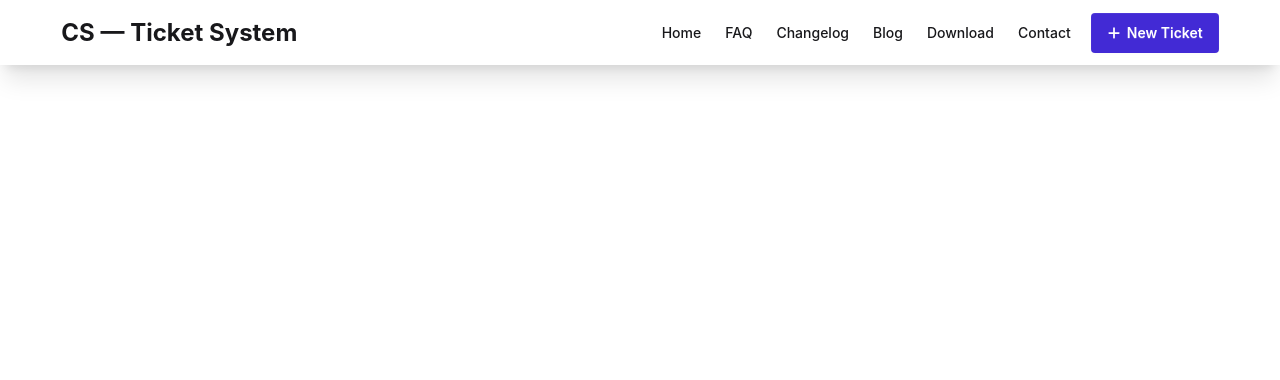
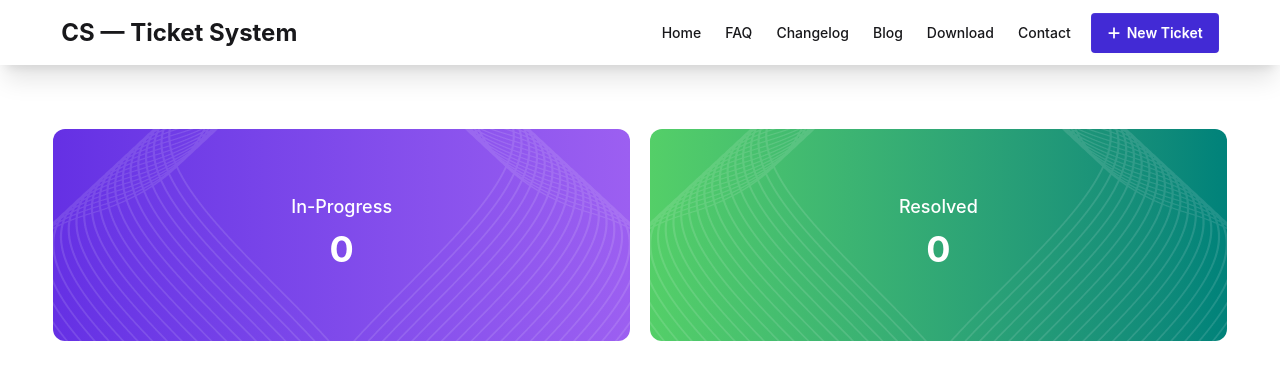
Before and after one commit to mramitkb/Customer-Support-Zone-A7, a React (Vite) app: page / in a window 1280 px wide. Shown: the top 380 px of the page. Built offline with nearby package versions, Linux system fonts and the light colour scheme.

Commit message:
Banner Section done

```diff
--- a/src/App.jsx
+++ b/src/App.jsx
@@ -1,5 +1,6 @@
 import { ToastContainer } from "react-toastify"
 import Navbar from "./components/Navbar/Navbar"
+import Banner from "./components/Navbar/Banner/Banner"
 
 
 function App() {
@@ -7,6 +8,7 @@ function App() {
     <>
       <div>
             <Navbar></Navbar>
+            <Banner></Banner>
       </div>
 
 
--- /dev/null
+++ b/src/components/Navbar/Banner/Banner.jsx
@@ -0,0 +1,23 @@
+import React from 'react';
+import vector1 from "../../../assets/vector1.png"
+
+const Banner = () => {
+    return (
+        <div className='flex flex-col md:flex-row items-center justify-between gap-5 w-11/12 mx-auto my-16'>
+            <div className='relative flex-1 w-full text-center space-y-2 py-16 text-white rounded-xl bg-linear-to-r from-[#6530E4] to-[#9C5FF1]'>
+                <img className='absolute top-0 left-0' src={vector1} alt="" />
+                <p className='font-medium text-lg'>In-Progress</p>
+                <p className='font-bold text-4xl'>0</p>
+                <img className='absolute top-0 right-0 transform scale-x-[-1]' src={vector1} alt="" />
+            </div>
+            <div className='relative flex-1 w-full text-center space-y-2 py-16 text-white rounded-xl bg-linear-to-r from-[#54CF68] to-[#00827A]'>
+                <img className='absolute top-0 left-0' src={vector1} alt="" />
+                <p className='font-medium text-lg'>Resolved</p>
+                <p className='font-bold text-4xl'>0</p>
+                <img className='absolute top-0 right-0 transform scale-x-[-1]' src={vector1} alt="" />
+            </div>
+        </div>
+    );
+};
+
+export default Banner;
--- a/src/components/Navbar/Navbar.jsx
+++ b/src/components/Navbar/Navbar.jsx
@@ -48,7 +48,7 @@ const Navbar = () => {
               </li>
             </ul>
           </div>
-          <a className="font-bold text-2xl">CS — Ticket System</a>
+          <a className="font-bold text-2xl text-center md:text-start w-full">CS — Ticket System</a>
         </div>
         <div className="navbar-end hidden lg:flex flex-1">
           <ul className="menu menu-horizontal font-medium">
@@ -71,11 +71,11 @@ const Navbar = () => {
               <a href="contact">Contact</a>
             </li>
           </ul>
-          <a className="btn bg-[#422AD5] text-white border-none">
-            <FaPlus />
-            New Ticket
-          </a>
         </div>
+        <a className="btn bg-[#422AD5] text-white border-none mt-5 md:mt-0">
+          <FaPlus />
+          New Ticket
+        </a>
       </div>
     </div>
   );
```
Also changed, not shown: src/assets/vector2.png (deleted).
